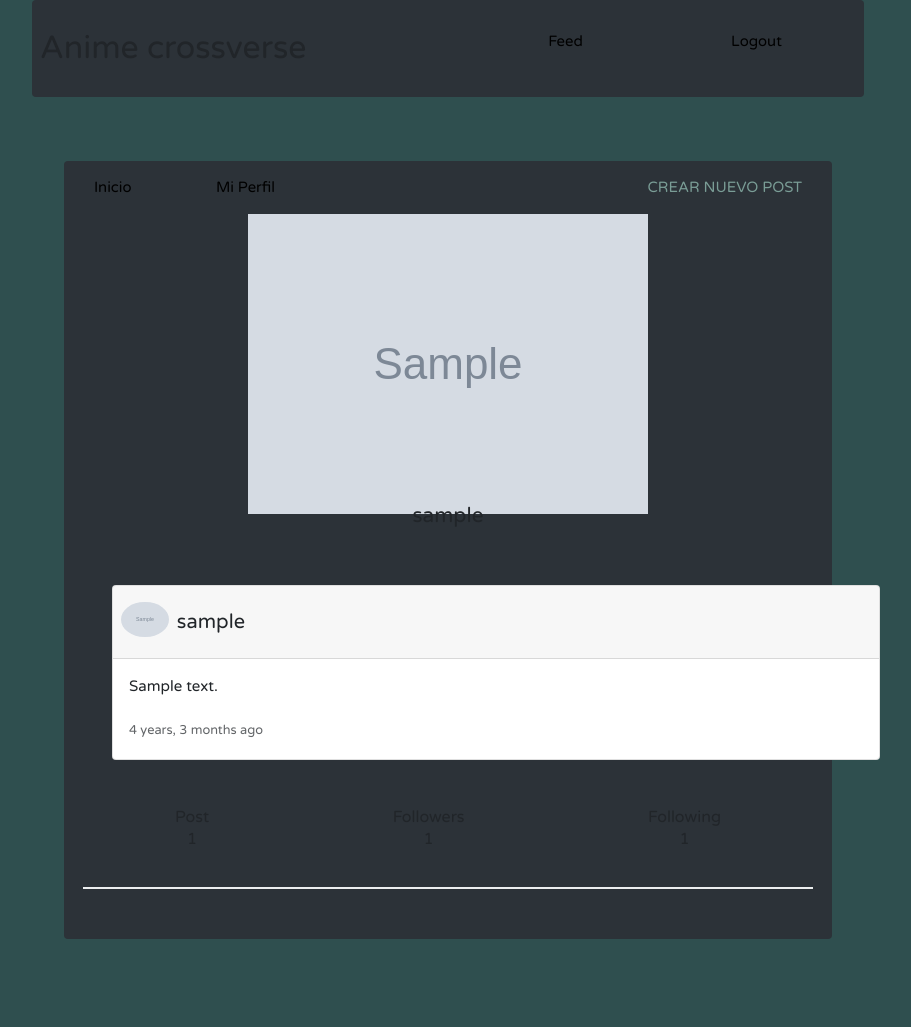
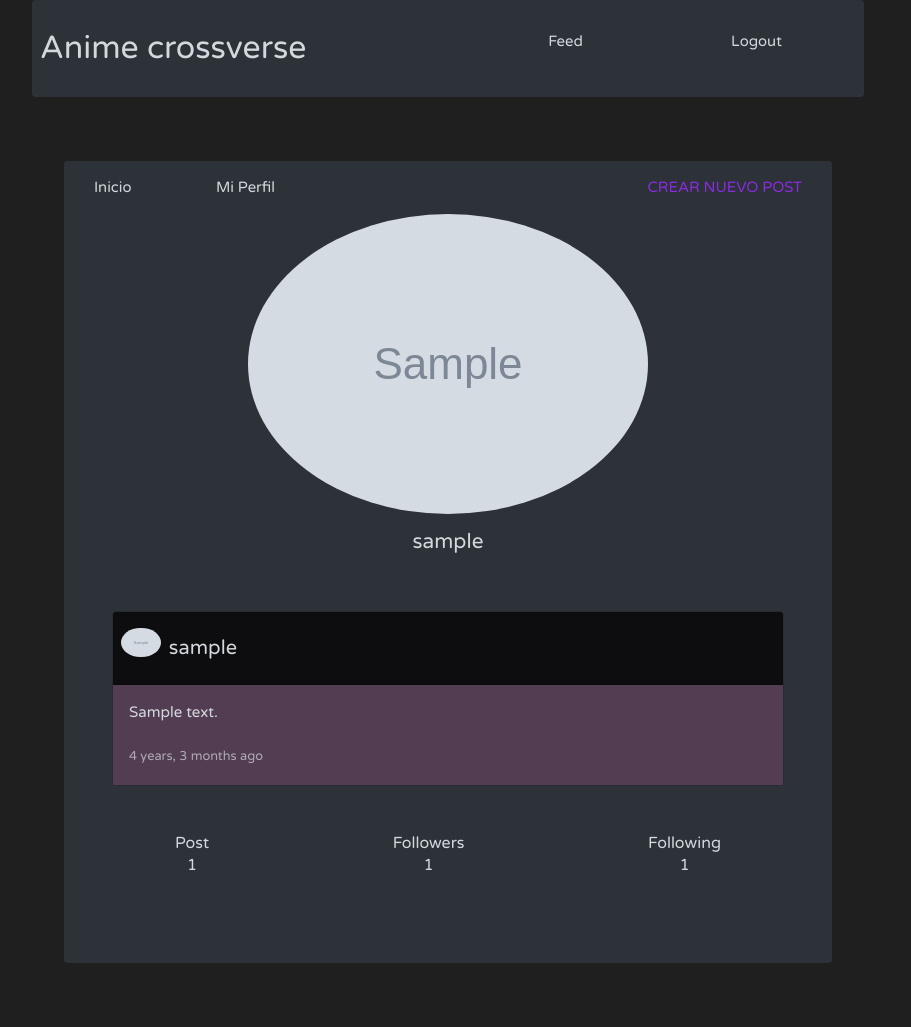
Before and after one commit to Fosa404/social-network-django, a Django app: a page that uses templates/social/feed.html in a window 1280 px wide. Shown: the whole page, without its empty margins (192-1103 px from the left). Before the commit the page ends 939 px from the top, so only its background shows below. Run offline with Django 5.2, Linux system fonts and the light colour scheme; a user stored in the database is signed in; tables that the repository leaves empty hold one stand-in row (values such as "Sample post"); grey boxes marked "Sample" are stand-in pictures; some libraries are stand-ins or nearby versions.

Commit message:
update styles

```diff
--- a/social/views.py
+++ b/social/views.py
@@ -16,9 +16,10 @@
     if request.method == 'GET':
         following_users_ids = Follow.objects.filter(
             follower_user=current_user).values_list('followed_user_id', flat=True)
+        posts = Post.objects.filter(user_id=current_user.id)
 
-        posts = Post.objects.filter(id__in=following_users_ids)
-
+        posts |= Post.objects.filter(id__in=following_users_ids)
+        print(following_users_ids)
         context = {
             "posts": posts
         }
--- a/static/style.css
+++ b/static/style.css
@@ -1,5 +1,5 @@
 body{
-	background: #2F4F4F;
+	background: #1f1f1f;
 	/* font-size: 62.5%; */
 	font-family: 'Varela Round', Helvetica, Arial, serif;
 }
@@ -10,6 +10,7 @@
 
 a{
   text-decoration: none;
+  color: white;
 }
 
 
@@ -31,7 +32,7 @@
 	color: white;
 	padding: 0.4rem 1.4rem;
 	border: none;
-	background: #1e2ede;
+	background: blueviolet;
 	 border-radius: 4px;
 	cursor: pointer;
 
@@ -44,11 +45,11 @@
 /* Nav bar */
 header .main-head{
 	background: #2C3238;
-	color: red;
 }
 
 nav.main{
   background: #2C3238;
+  color: #D3D8DC;
 	min-height: 7vh;
 	display: flex;
 	width: 65%;
@@ -58,7 +59,8 @@
 }
 
 nav.main ul{
-  background: #2C3238 !important;
+  background: #2C3238;
+  color: #D3D8DC;
 	display: flex;
 	flex: 1 1 40rem;
 	justify-content: space-around;
@@ -77,7 +79,7 @@
 a{
 	font-size: .93rem;
 	text-decoration: none;
-	color: black;
+	color: #D3D8DC;
 }
 
 
@@ -117,20 +119,21 @@
 	flex: 6 1 5rem;
 	text-align: right;
 	text-transform: uppercase;
-  	color: #7A9D96;
+  color: blueviolet;
 }
 
 .second-nav .new:hover{
-	color: grey;
+	color: violet;
 }
 
 /* Article */
 
 article{
+  color: #D3D8DC;
 	width: 93%;
 	margin: auto;
 	padding: 40px 0;
-	border-bottom: 2px solid #ECEEEF;
+	border-bottom: 2px solid #533d52;
 }
 
 .username{
@@ -171,19 +174,40 @@
 	align-items: center;
 	flex-direction: column;
 }
-
+.profile img.profile-img{
+  border-radius: 50%;
+}
+.profile h2 {
+  color: #D3D8DC;
+}
 
 
 .container .post-item{
   display: flex;
   text-align: left;
   width: 100%;
+  color: #D3D8DC;
+
+}
+
+div.card {
+  background-color: #2C3238;
+}
+div.card .card-header{
+  background-color: #0d0c0e;
+  color: #D3D8DC;
+}
+
+div.card .card-body{
+  background-color: #533d52;
+  color: #D3D8DC;
 }
 
 div.card .card-header img.post-img{
   height: 2rem !important;
   width: 2rem !important;
   border-radius: 50%;
+
 }
 
 
@@ -204,8 +228,8 @@
 	justify-content: space-around;
 	margin: 30px auto;
 	text-align: center;
-	border-bottom: 2px solid #ECEEEF;
 	padding-bottom: 20px;
+  color: #D3D8DC;
 }
 
 
@@ -218,6 +242,7 @@
 input {
   width: 100%;
   border: 0;
+  border-radius: 20;
   border-bottom: 2px solid #D3D8DC;
   outline: 0;
   background: #fff;
@@ -225,6 +250,17 @@
   margin: 0 0 20px;
   color: #777B7E;
 }
+
+input.user-text {
+  border-radius: 3%;
+}
+
+input.btn {
+  background-color: blueviolet;
+  color: #D3D8DC;
+  border: 1px;
+}
+
 input:focus {
   border-color: #7A9D96;
   color: #2C3238;
--- a/templates/social/feed.html
+++ b/templates/social/feed.html
@@ -1,11 +1,12 @@
 {% extends 'social/layout.html' %}
 {% load humanize %}
+{% load tz %}
 
 {% block content %}
 <form method="post" class="d-flex w-50">
     {% csrf_token %}
-    <input type="text" placeholder="Find your friends" name="search_users" id="users" class="mr-2">
-    <input class="btn btn-primary col-2 ms-4" type="submit" value="Search" id="users">
+    <input type="text" placeholder="Find your friends" name="search_users" id="users" class="user-text mr-2 ">
+    <input class="btn  col-2 ms-4" type="submit" value="Search" id="users">
 </form>
 
 {% for post in posts %}
--- a/templates/social/layout.html
+++ b/templates/social/layout.html
@@ -8,6 +8,7 @@
 	<link href="https://cdn.jsdelivr.net/npm/bootstrap@5.0.2/dist/css/bootstrap.min.css" rel="stylesheet" integrity="sha384-EVSTQN3/azprG1Anm3QDgpJLIm9Nao0Yz1ztcQTwFspd3yD65VohhpuuCOmLASjC" crossorigin="anonymous">
 	<link rel="stylesheet" type="text/css" href="{% static 'style.css' %}">
 	<link rel="stylesheet" type="text/css" href="{% static 'normalize.css' %}">
+	<link src="{% static 'index.js' %}" type="script/text" rel="script"></link>
 </head>
 <body>
 
@@ -59,5 +60,5 @@
 
 </body>
 <script src="https://cdn.jsdelivr.net/npm/bootstrap@5.0.2/dist/js/bootstrap.bundle.min.js" integrity="sha384-MrcW6ZMFYlzcLA8Nl+NtUVF0sA7MsXsP1UyJoMp4YLEuNSfAP+JcXn/tWtIaxVXM" crossorigin="anonymous"></script>
-<script src="{% static 'index.js' %}" type="script/text"></script>
+
 </html>
--- a/templates/social/profile.html
+++ b/templates/social/profile.html
@@ -4,8 +4,8 @@
 
 <!-- Profile -->
 <div class="profile">
-	<img src="{{ user.profile.image.url }}">
-	<h2>{{ user.username }}</h2>
+	<img class="profile-img" src="{{ user.profile.image.url }}">
+	<h2 class="mt-3">{{ user.username }}</h2>
 
 	{% if request.user != user %}
 
@@ -22,7 +22,7 @@
 	</div>
 
 		{% for post in posts %}
-			<div class="card w-100 m-5 p-0 col-1 d-sm-flex">
+			<div class="card m-5 p-0 d-sm-flex">
 				<div class="card-header flex-row align-items-center p-0">
 					<img src="{{ user.profile.image.url }}" class="col-1 float-start my-2 p-2 rounded-circle"/>
 					<h2 class="username my-4 mx-1 fs-5" >{{ user.username }}</h2>
```
